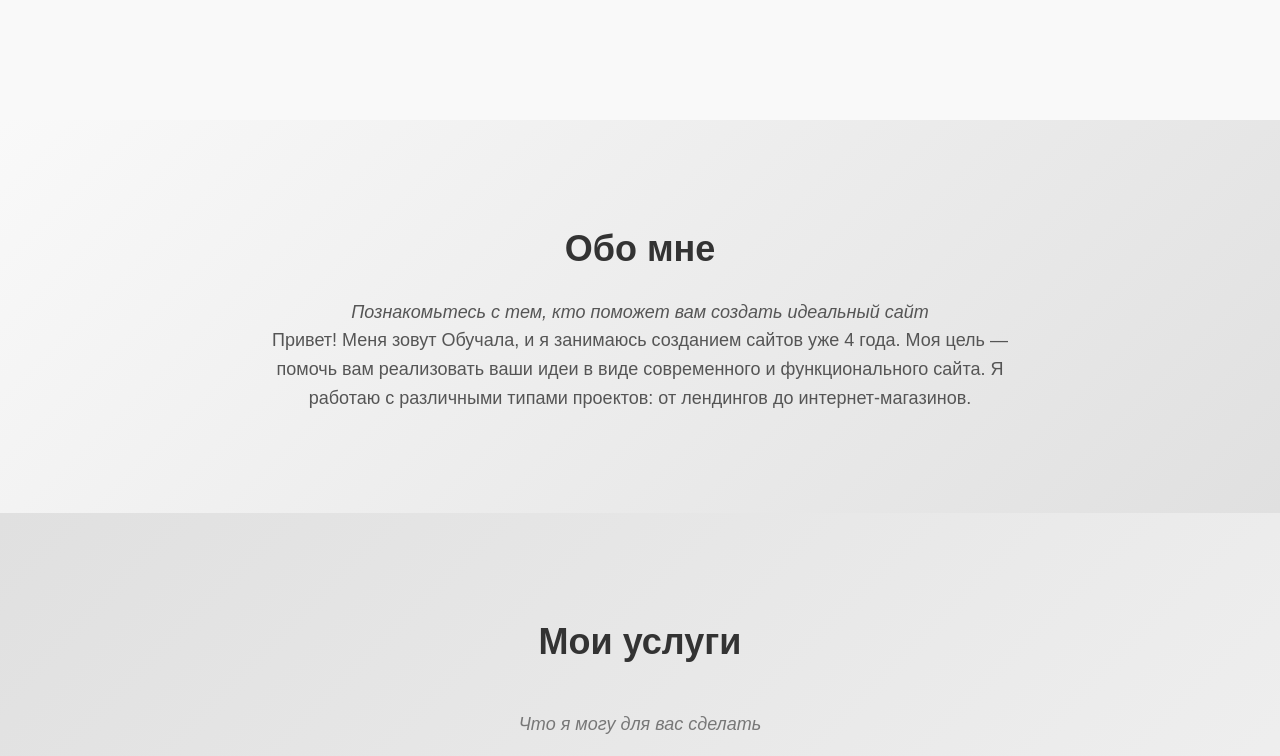
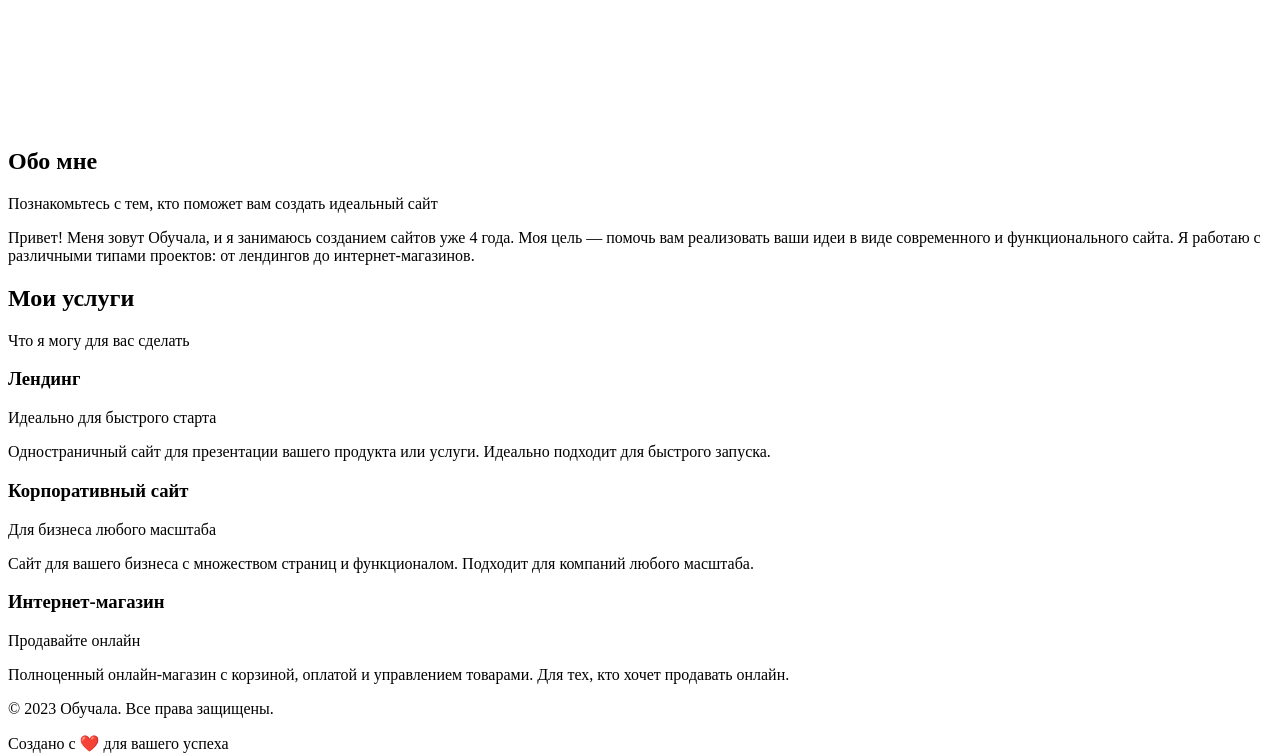
Before and after one commit to Obyzava/MArA3NH, a plain HTML site: page index.html in a window 1280 px wide. Shown: the part 680-1436 px from the top of the page. Drawn offline with Linux system fonts and the light colour scheme.

Commit message:
Update styles.css

```diff
--- a/styles.css
+++ b/styles.css
@@ -1,36 +1,3 @@
-/* Общие стили */
-body {
-    font-family: 'Arial', sans-serif;
-    margin: 0;
-    padding: 0;
-    line-height: 1.6;
-    color: #333;
-    background-color: #f9f9f9;
-}
-
-.container {
-    width: 90%;
-    max-width: 1200px;
-    margin: 0 auto;
-    padding: 20px 0;
-}
-
-h1, h2, h3 {
-    margin: 0;
-    padding: 0;
-}
-
-a {
-    color: #0077cc;
-    text-decoration: none;
-    transition: color 0.3s ease, transform 0.3s ease;
-}
-
-a:hover {
-    color: #0055aa;
-    transform: scale(1.05);
-}
-
 /* Шапка с параллаксом */
 header {
     position: relative;
@@ -55,7 +22,7 @@ header {
 }
 
 header .container {
-    background: rgba(0, 0, 0, 0.6); /* Полупрозрачный фон для текста */
+    background: rgba(0, 0, 0, 0.6); /* Полупрозрачный темный фон */
     padding: 40px;
     border-radius: 15px;
     backdrop-filter: blur(5px); /* Размытие фона */
@@ -80,184 +47,3 @@ header a {
     font-weight: bold;
     text-shadow: 1px 1px 5px rgba(0, 0, 0, 0.7); /* Тень для текста */
 }
-
-/* Обо мне */
-#about {
-    background: linear-gradient(135deg, #f9f9f9, #e0e0e0);
-    padding: 80px 0;
-    text-align: center;
-}
-
-#about h2 {
-    font-size: 36px;
-    margin-bottom: 20px;
-    animation: fadeIn 1s ease;
-    color: #333;
-}
-
-#about p {
-    font-size: 18px;
-    color: #555;
-    max-width: 800px;
-    margin: 0 auto;
-    animation: fadeIn 1.5s ease;
-}
-
-.section-caption {
-    font-size: 18px;
-    color: #777;
-    text-align: center;
-    margin-bottom: 20px;
-    font-style: italic;
-}
-
-/* Мои услуги */
-#services {
-    background: linear-gradient(135deg, #e0e0e0, #f4f4f4);
-    padding: 80px 0;
-    text-align: center;
-}
-
-#services h2 {
-    font-size: 36px;
-    margin-bottom: 40px;
-    animation: fadeIn 1s ease;
-    color: #333;
-}
-
-.services-grid {
-    display: flex;
-    justify-content: space-around;
-    flex-wrap: wrap;
-    gap: 20px;
-}
-
-.service-item {
-    background: #fff;
-    padding: 30px;
-    border-radius: 15px;
-    box-shadow: 0 4px 6px rgba(0, 0, 0, 0.1);
-    width: 30%;
-    min-width: 250px;
-    text-align: center;
-    transition: transform 0.3s ease, box-shadow 0.3s ease;
-    position: relative;
-    overflow: hidden;
-}
-
-.service-item::before {
-    content: '';
-    position: absolute;
-    top: 0;
-    left: 0;
-    width: 100%;
-    height: 100%;
-    background: rgba(0, 0, 0, 0.05);
-    z-index: -1;
-    transition: background 0.3s ease;
-}
-
-.service-item:hover {
-    transform: translateY(-10px);
-    box-shadow: 0 8px 12px rgba(0, 0, 0, 0.2);
-}
-
-.service-item:hover::before {
-    background: rgba(0, 0, 0, 0.1);
-}
-
-.service-item h3 {
-    font-size: 24px;
-    margin-bottom: 10px;
-    color: #333;
-}
-
-.service-item p {
-    font-size: 16px;
-    color: #666;
-}
-
-.service-caption {
-    font-size: 14px;
-    color: #555;
-    margin-bottom: 10px;
-    font-weight: bold;
-}
-
-/* Иконки для услуг */
-.service-item i {
-    font-size: 40px;
-    color: #0077cc;
-    margin-bottom: 20px;
-    display: block;
-}
-
-/* Подвал */
-footer {
-    background: linear-gradient(135deg, #333, #555);
-    color: #fff;
-    text-align: center;
-    padding: 40px 0;
-    margin-top: 40px;
-    box-shadow: 0 -4px 10px rgba(0, 0, 0, 0.2);
-}
-
-footer p {
-    margin: 0;
-    font-size: 14px;
-}
-
-footer a {
-    color: #77aaff;
-    font-weight: bold;
-}
-
-.footer-caption {
-    font-size: 12px;
-    color: #aaa;
-    margin: 5px 0;
-}
-
-/* Анимации */
-@keyframes fadeIn {
-    from {
-        opacity: 0;
-    }
-    to {
-        opacity: 1;
-    }
-}
-
-@keyframes fadeInDown {
-    from {
-        opacity: 0;
-        transform: translateY(-20px);
-    }
-    to {
-        opacity: 1;
-        transform: translateY(0);
-    }
-}
-
-@keyframes fadeInUp {
-    from {
-        opacity: 0;
-        transform: translateY(20px);
-    }
-    to {
-        opacity: 1;
-        transform: translateY(0);
-    }
-}
-
-@keyframes parallaxScroll {
-    0% {
-        transform: scale(1);
-    }
-    50% {
-        transform: scale(1.2);
-    }
-    100% {
-        transform: scale(1);
-    }
-}
```
